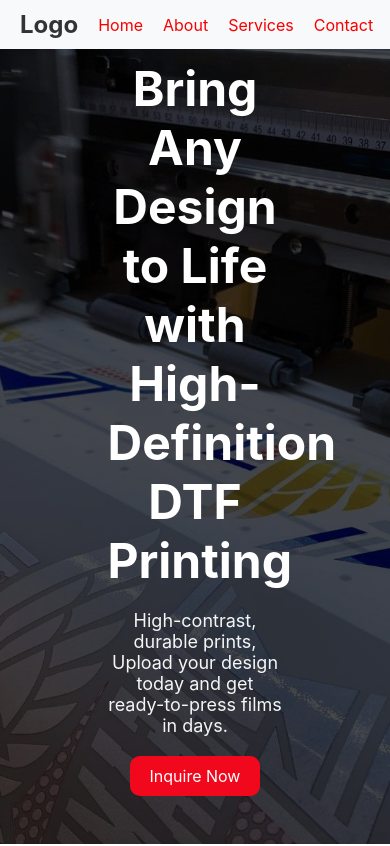
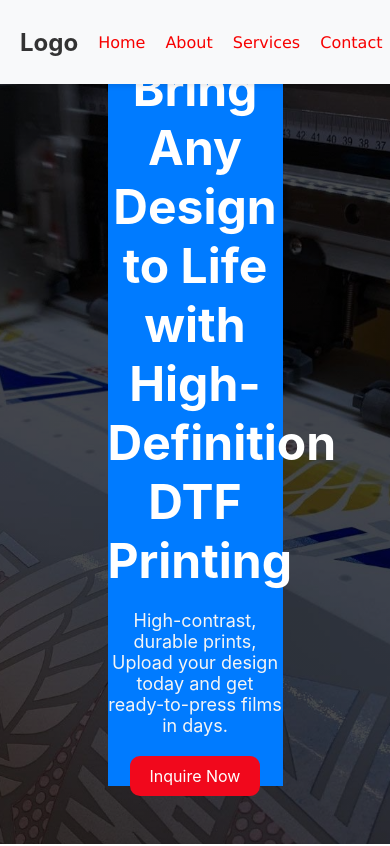
Before and after one commit to SQ1002/rm-printing-services, a plain HTML site: page index.html in a window 390 px wide. Shown: the top 846 px of the page. Drawn offline with Linux system fonts and the light colour scheme.

Commit message:
Refresh file

```diff
--- a/css/design.css
+++ b/css/design.css
@@ -49,7 +49,6 @@
 
 
         .nav-bar {
-            background-size: cover;
             background-color: #f8f9fa;
             padding: 10px 20px;
             display: flex;
@@ -59,6 +58,7 @@
             top: 0;
             left: 0;
             width: 100%;
+            height:10%;
             z-index: 1000;
             box-shadow: 0 2px 5px rgba(0, 0, 0, 0.1);
         }
@@ -86,6 +86,7 @@
     text-decoration: none;
     color: #f70101; /* Example link color */
     font-size: 16px;
+    font-family: Verdana, Geneva, Tahoma, sans-serif;
 }
 
 /* Styling for the primary CTA button */
@@ -115,10 +116,12 @@
 .landing-center {
     text-align: center;
     width: 50%;
+
 }
+
 .landing-center h1 {
     color: white;
-    font-size: 3rem;
+   font-size:3rem;
     margin-bottom: 20px;
 }
 .landing-center p {
@@ -143,6 +146,8 @@
 }
 
 
+
+
 .services {
     margin-top: 5%;
     color: var(--primary-color);
@@ -157,6 +162,7 @@
     padding: 1rem;
     justify-items: center;
 }
+
 
 .feature {
     display: flex;
@@ -225,3 +231,10 @@
         gap: 1rem;
         padding: 1rem;
     }
+
+    }
+    .landing-center{
+        font-size:1rem;
+        background-color: #007bff;
+    }
+}
--- a/index.html
+++ b/index.html
@@ -28,6 +28,7 @@
     </section>
 
 
+<div class="bg_for_services">
     <h2 class="services">OUR SERVICES</h2>
     <section class="container-feat" id="services">
 
@@ -53,6 +54,7 @@
         <p>We offer personalized printing services to meet your unique needs and specifications.</p>
         </div>
     </section>
+    </div>
 
     <footer class="footer">
         <p>&copy; 2026 Your Company. All rights reserved.</p>
```
